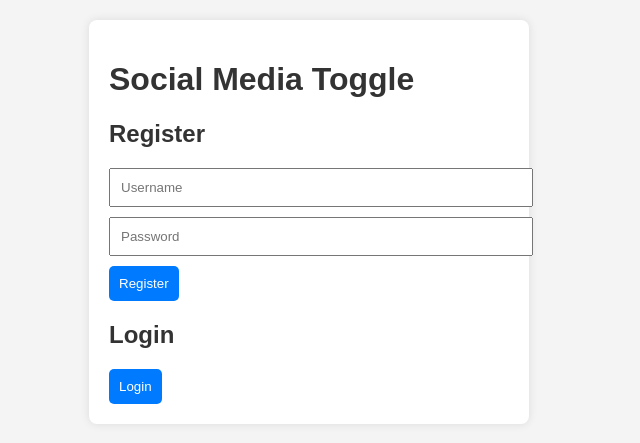
After one commit to Rensildi/lightWEB, a PHP site: page / in a window 1280 px wide. The commit adds this page. Shown: the top 443 px of the page, without its empty margins (331-971 px from the left). Run offline with PHP 8.4, Linux system fonts and the light colour scheme.

Commit message:
php files

```diff
--- /dev/null
+++ b/frontend/app.js
@@ -0,0 +1,50 @@
+let userData = {};
+
+function register() {
+    const username = document.getElementById('username').value;
+    const password = document.getElementById('password').value;
+
+    // Store user data (in a real app, store this in a database)
+    userData[username] = { password, preferences: {} };
+    alert('Registered successfully!');
+    clearInputs();
+}
+
+function login() {
+    const username = document.getElementById('username').value;
+    const password = document.getElementById('password').value;
+
+    // Check if user exists
+    if (userData[username] && userData[username].password === password) {
+        alert('Login successful!');
+        document.getElementById('toggleOptions').style.display = 'block';
+        loadPreferences(username);
+    } else {
+        alert('Invalid credentials');
+    }
+    clearInputs();
+}
+
+function loadPreferences(username) {
+    const preferences = userData[username].preferences;
+    document.getElementById('instagram').checked = preferences.instagram || false;
+    document.getElementById('facebook').checked = preferences.facebook || false;
+    document.getElementById('snapchat').checked = preferences.snapchat || false;
+    document.getElementById('twitter').checked = preferences.twitter || false;
+}
+
+function savePreferences() {
+    const username = document.getElementById('username').value;
+    userData[username].preferences = {
+        instagram: document.getElementById('instagram').checked,
+        facebook: document.getElementById('facebook').checked,
+        snapchat: document.getElementById('snapchat').checked,
+        twitter: document.getElementById('twitter').checked,
+    };
+    alert('Preferences saved!');
+}
+
+function clearInputs() {
+    document.getElementById('username').value = '';
+    document.getElementById('password').value = '';
+}
--- /dev/null
+++ b/frontend/index.html
@@ -0,0 +1,31 @@
+<!DOCTYPE html>
+<html lang="en">
+<head>
+    <meta charset="UTF-8">
+    <meta name="viewport" content="width=device-width, initial-scale=1.0">
+    <title>Social Media Toggle</title>
+    <link rel="stylesheet" href="styles.css">
+</head>
+<body>
+    <div id="app">
+        <h1>Social Media Toggle</h1>
+        <div id="auth">
+            <h2>Register</h2>
+            <input type="text" id="username" placeholder="Username" required>
+            <input type="password" id="password" placeholder="Password" required>
+            <button onclick="register()">Register</button>
+            <h2>Login</h2>
+            <button onclick="login()">Login</button>
+        </div>
+        <div id="toggleOptions" style="display:none;">
+            <h2>Toggle Social Media</h2>
+            <label><input type="checkbox" id="instagram"> Instagram</label>
+            <label><input type="checkbox" id="facebook"> Facebook</label>
+            <label><input type="checkbox" id="snapchat"> Snapchat</label>
+            <label><input type="checkbox" id="twitter"> Twitter</label>
+            <button onclick="savePreferences()">Save Preferences</button>
+        </div>
+    </div>
+    <script src="app.js"></script>
+</body>
+</html>
--- a/frontend/popup.js
+++ b/frontend/popup.js
@@ -1,3 +1,3 @@
 document.getElementById('openWebsite').addEventListener('click', () => {
-    chrome.tabs.create({ url: 'https://your-website.com' });
+    chrome.tabs.create({ url: 'http://127.0.0.1:5500/frontend/index.html' });
 });
--- a/frontend/styles.css
+++ b/frontend/styles.css
@@ -1,39 +1,34 @@
 body {
     font-family: Arial, sans-serif;
-    width: 250px;
-    padding: 10px;
-    background-color: #f9f9f9;
+    background-color: #f4f4f4;
+    margin: 0;
+    padding: 20px;
+}
+#app {
+    max-width: 400px;
+    margin: auto;
+    background: white;
+    padding: 20px;
+    border-radius: 8px;
+    box-shadow: 0 0 10px rgba(0, 0, 0, 0.1);
+}
+h1, h2 {
     color: #333;
 }
-
-h1 {
-    font-size: 20px;
-    text-align: center;
-    color: #4CAF50;
-    margin-bottom: 15px;
+input {
+    display: block;
+    margin: 10px 0;
+    width: 100%;
+    padding: 10px;
 }
-
-ul {
-    list-style-type: none;
-    padding: 0;
+button {
+    padding: 10px;
+    background-color: #007BFF;
+    color: white;
+    border: none;
+    border-radius: 5px;
+    cursor: pointer;
 }
-
-li {
-    background-color: #e7f3e7;
-    border: 1px solid #c5e1c5;
-    margin: 5px 0;
-    padding: 8px;
-    border-radius: 4px;
-    text-align: center;
-    color: #2d7d2d;
+button:hover {
+    background-color: #0056b3;
 }
-
-li:hover {
-    background-color: #d4edd4;
-}
-
-p {
-    text-align: center;
-    font-size: 14px;
-    color: #666;
-}
```
Also changed, not shown: frontend/homepage.html (deleted, +0 -19 lines), frontend/homepage.js (deleted, +0 -18 lines), frontend/login.php (added, +18 -0 lines), frontend/register.php (added, +12 -0 lines).
